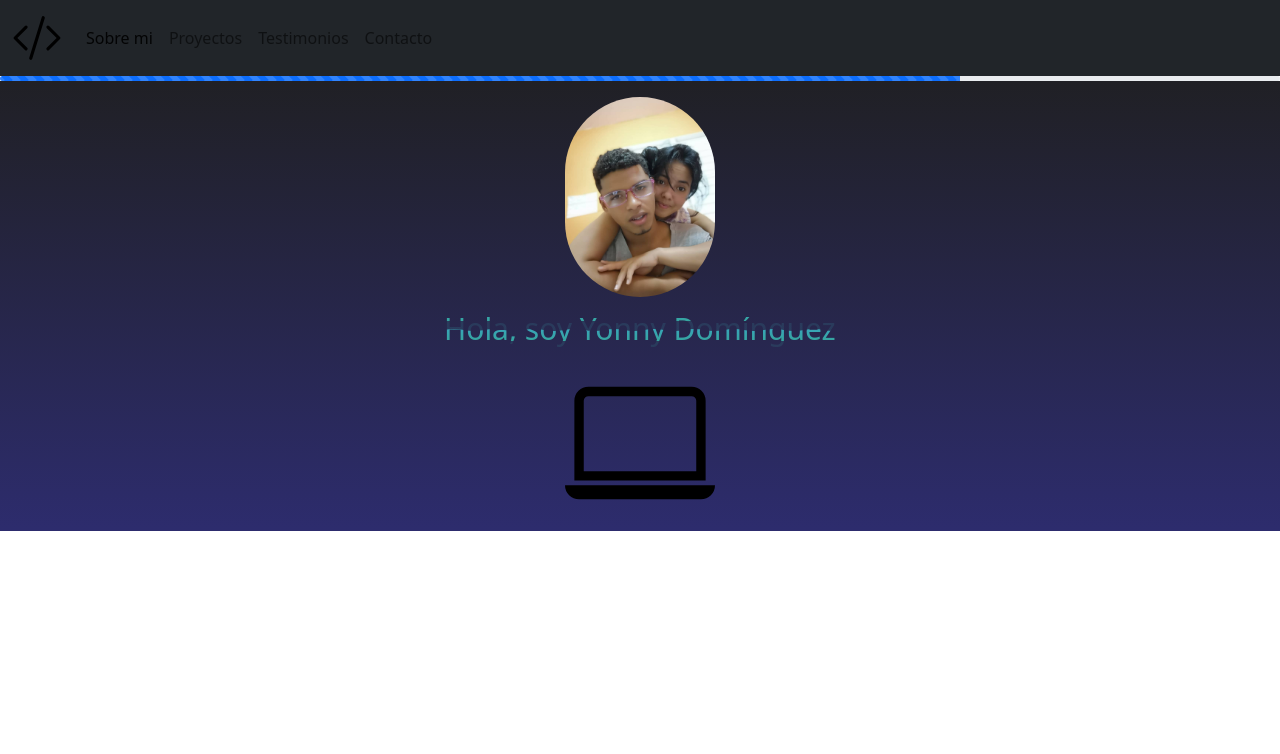
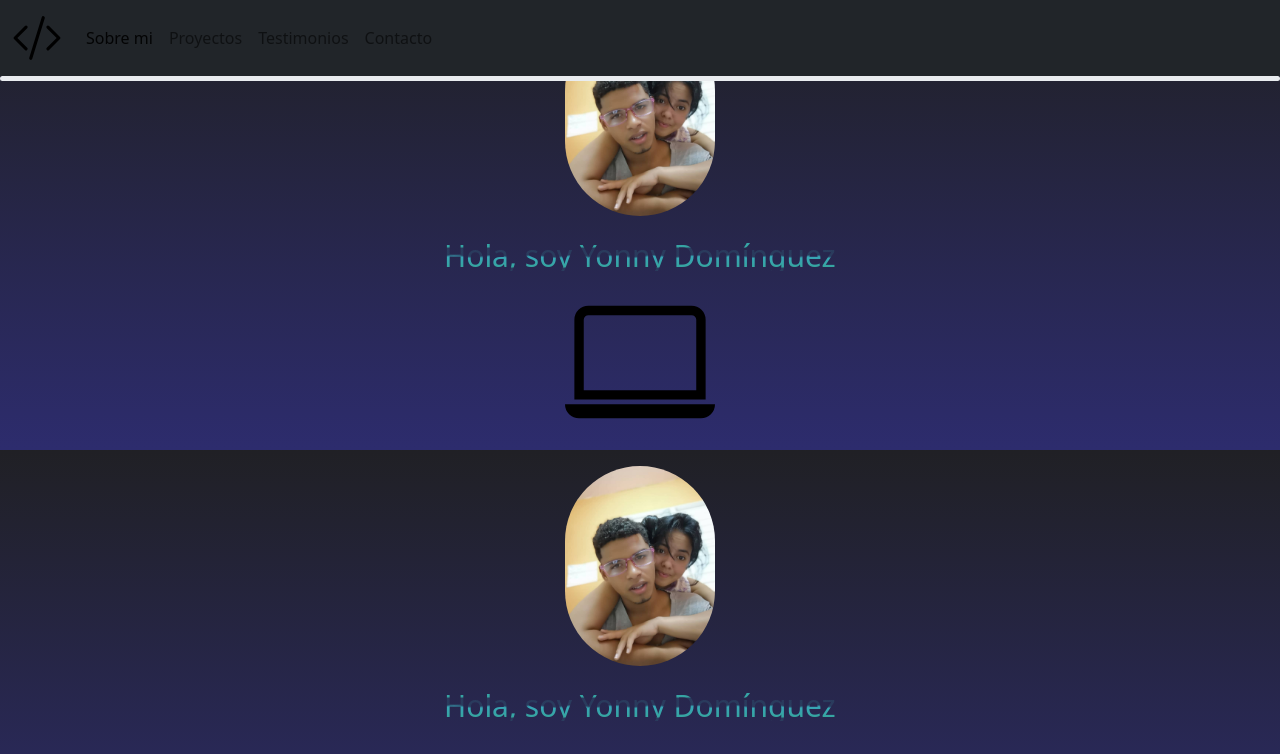
Before and after one commit to yonny0012/Website, a React (Create React App) app: page / in a window 1280 px wide. Shown: the top 754 px of the page. Built offline with nearby package versions, Linux system fonts and the light colour scheme.

Commit message:
feat: :memo: ProgressBar completed

```diff
--- a/src/App.css
+++ b/src/App.css
@@ -6,3 +6,10 @@
 .coustom-progress-bar{
   height: 5px;
 }
+.fijo{
+  position: fixed;
+  top: 0;
+  /* z-index: 0; */
+  width: 100%;
+  /* padding: 10px; */
+}
--- a/src/App.js
+++ b/src/App.js
@@ -7,10 +7,14 @@ import { Hero } from './Components/Hero';
 function App() {
   return (
     <BrowserRouter>
-      <NavBar />
-
-      <CoustomProgrssBar />
+      <div className="fijo">
+        <NavBar />
+        <CoustomProgrssBar height={5} />
+      </div>
       <div>
+        <Hero />
+        <Hero />
+        <Hero />
         <Hero />
       </div>
     </BrowserRouter>
--- a/src/Components/CoustomProgressBar.js
+++ b/src/Components/CoustomProgressBar.js
@@ -1,9 +1,24 @@
 import { MDBProgress, MDBProgressBar } from 'mdb-react-ui-kit';
+import { useState } from 'react';
 
-export const CoustomProgrssBar = () =>{
+export const CoustomProgrssBar = (props) =>{
+  const [value, setValue] = useState(0);
+
+  // chatGpt
+    // Actualiza el valor de la barra de progreso
+    const updateProgress = (value) => {
+      setValue(value);
+    }
+    window.onscroll = () =>{
+      var winScroll = document.body.scrollTop || document.documentElement.scrollTop;
+      var height = document.documentElement.scrollHeight - document.documentElement.clientHeight;
+      updateProgress((winScroll / height) * 100);
+    }
+
+
   return(
-      <MDBProgress height={5} >
-        <MDBProgressBar width={75} valuemin={0} valuemax={100} striped animated/>
-      </MDBProgress>
+    <MDBProgress height={props.height} >
+      <MDBProgressBar width={value} valuemin={0} valuemax={100} striped animated/>
+    </MDBProgress>
   );
 }
--- a/src/Components/TextOcean.js
+++ b/src/Components/TextOcean.js
@@ -14,11 +14,11 @@ export const TextOcean = ({ text })=>{
   }, [text]);
 
   return(
-    <svg calssName="text-ocean" viewbox={`0 0 ${width} 20`} width={width} height="35px">
+    <svg className="text-ocean" viewBox={`0 0 ${width} 20`} width={width} height="35px">
       <defs>
         <linearGradient id="gradient" x1="0" x2="0" y1="0" y2="3">
-          <stop offset="5%" stop-color="#41edf3"/>
-          <stop offset="95%" stop-color="#35e66a"/>
+          <stop offset="5%" stopColor="#41edf3"/>
+          <stop offset="95%" stopColor="#35e66a"/>
         </linearGradient>
         <pattern id="wave" x="0" y="4" width="120" height="20" patternUnits="userSpaceOnUse">
           <path id="wavePath" d="M-40 9 Q-30 7 -20 9 T0 9 T20 9 T40 9 T60 9 T80 9 T100 9 T120 9 V20 H-40z" mask="url(#mask)" fill="url(#gradient)">
@@ -33,8 +33,8 @@ export const TextOcean = ({ text })=>{
           </path>
         </pattern>
       </defs>
-      <text ref={textRef} className="text" text-anchor="middle" x="50%" y="15" font-size="30" fill="url(#wave)"  fill-opacity="0.6" alignmentBaseline="middle">{ text }</text>
-      <text ref={textRef} className="text" text-anchor="middle" x="50%" y="15" font-size="30" fill="url(#gradient)" fill-opacity="0.1" alignmentBaseline="middle" >{ text }</text>
+      <text ref={textRef} className="text" textAnchor="middle" x="50%" y="15" fontSize="30" fill="url(#wave)"  fillOpacity="0.6" alignmentBaseline="middle">{ text }</text>
+      <text ref={textRef} className="text" textAnchor="middle" x="50%" y="15" fontSize="30" fill="url(#gradient)" fillOpacity="0.1" alignmentBaseline="middle" >{ text }</text>
     </svg>
   );
 }
```
